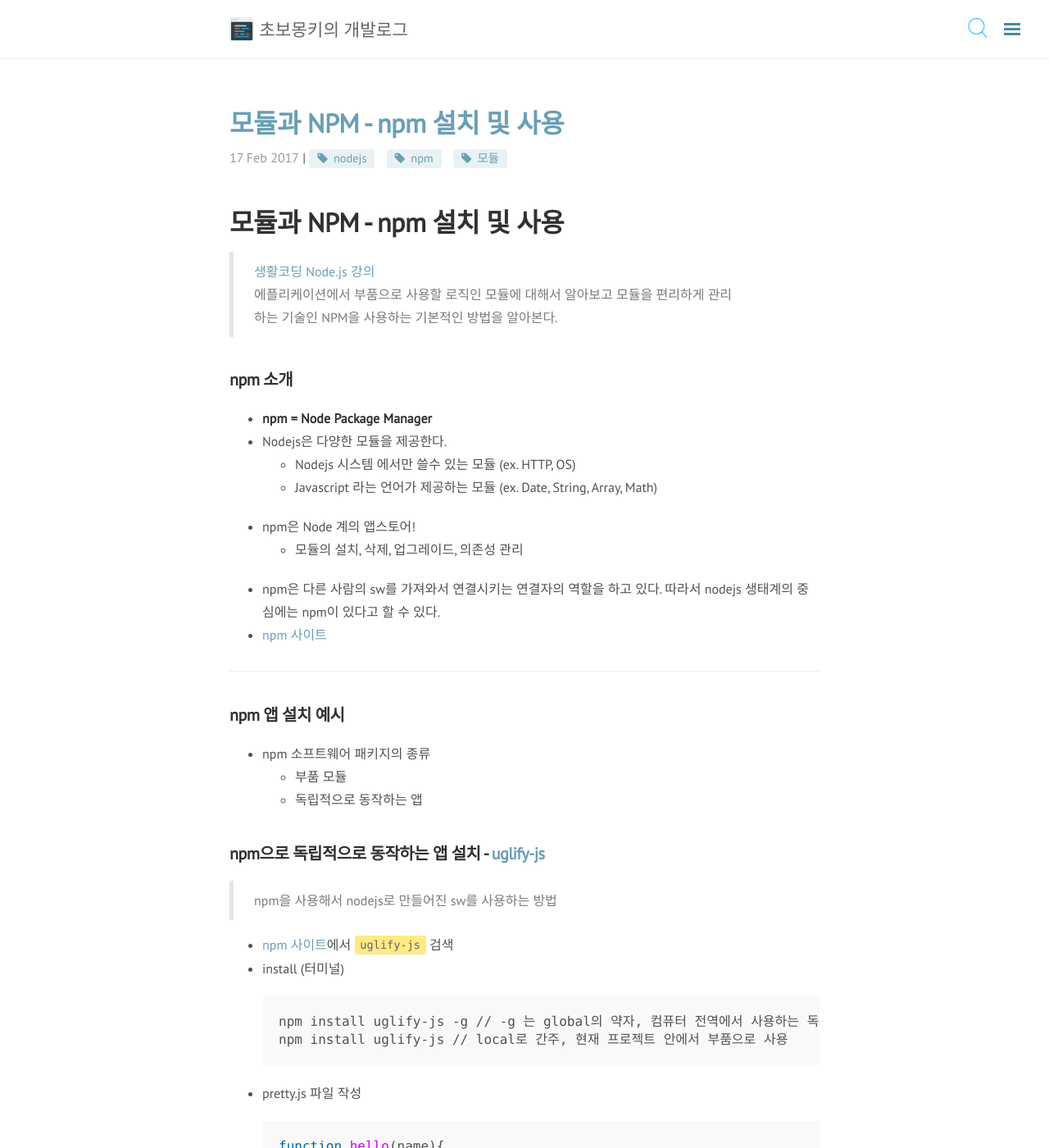
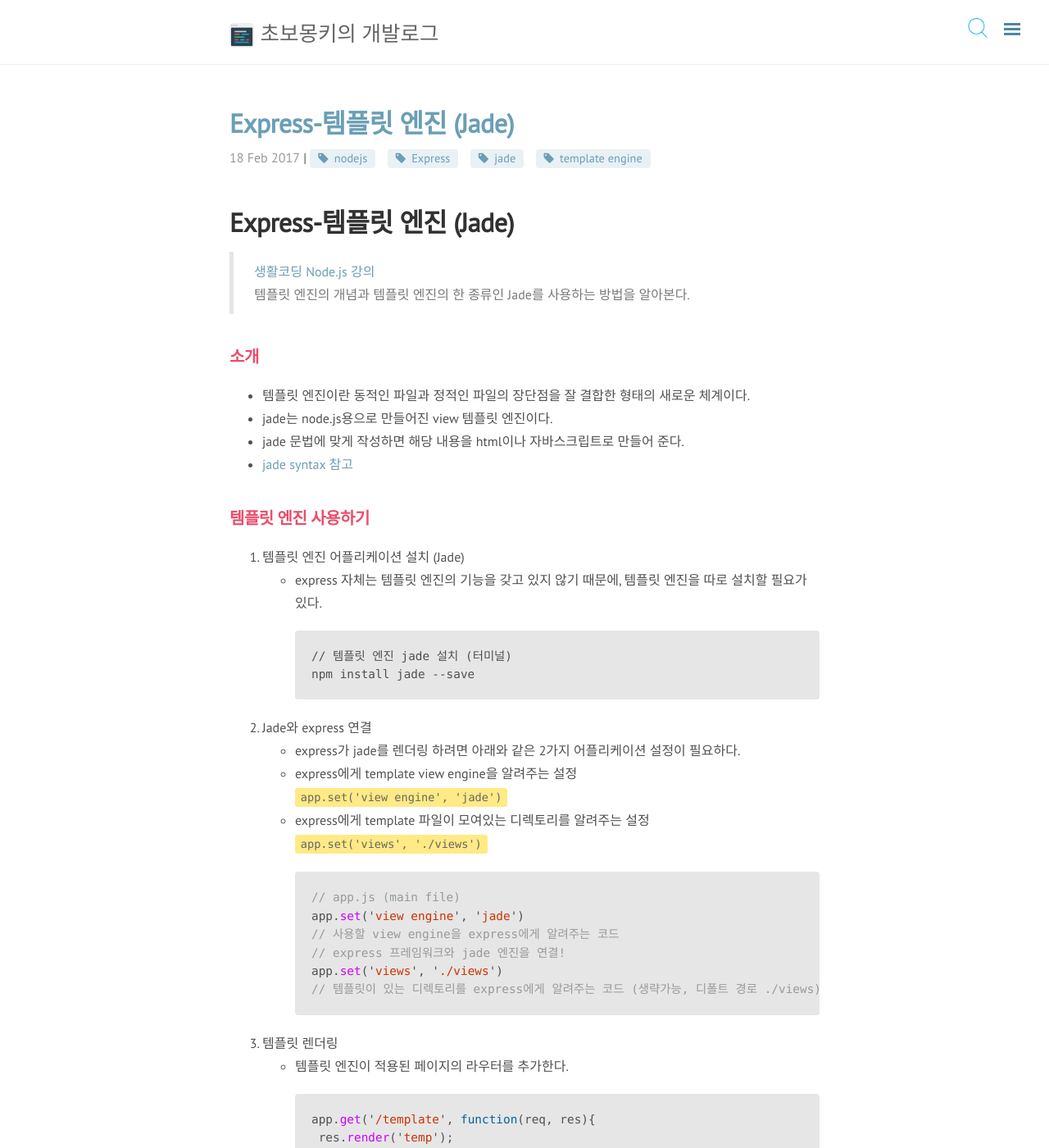
Before and after one commit to wayhome25/wayhome25.github.io, a Jekyll site: the page built from blog/index.html, in a window 1280 px wide and 1400 px high. Shown: the whole window at 82% size. Built offline with Jekyll 4.4.1, drawn with Linux system fonts in a browser that asks for light colours; nearby versions of some CDN libraries; the list of posts is cut into pages by our own code; comment, search, counter and statistics services are not loaded; some of the changed text lies outside the part shown.

Commit message:
add new posts - about nodejs

````diff
--- /dev/null
+++ b/_posts/nodejs/2017-02-18-nodejs-06-express-intro.md
@@ -0,0 +1,22 @@
+---
+layout: post
+title: Express-도입 및 설치
+category: nodejs
+tags: [nodejs, Express]
+comments: true
+---
+# Express-도입 및 설치
+> [생활코딩 Node.js 강의](https://opentutorials.org/course/2136/11855)
+>  Nodejs로 웹에플리케이션을 직접 만드는 방법을 다시 한번 살펴보고 Express를 사용하는 이유에 대해서 살짝 살펴본다.
+
+## 간단한 정의
+- 노드를 사용해서 직접 웹어플리케이션을 만드는 것은 손이 많이 감
+- 이를 간단하게 만들어주는 다양한 도구들이 있음
+- 그 중에 하나가 express 라는 노드를 사용하여 만든 프레임워크
+
+
+## 설치
+- [express 홈페이지](http://expressjs.com/ko/) 참고
+  - 터미널에서 `npm init`을 통해 해당 프로젝트 폴더를 npm 패키지로 만든다.
+  - `npm install express --save` --save 옵션을 통해서 package.json파일 의존성을 명시한다.
+  - node_modules 폴더에 파일이 설치되고 완료!
--- /dev/null
+++ b/_posts/nodejs/2017-02-18-nodejs-07-express-sample.md
@@ -0,0 +1,41 @@
+---
+layout: post
+title: Express-간단한 웹에플리케이션 만들기
+category: nodejs
+tags: [nodejs, Express]
+comments: true
+---
+# Express-간단한 웹에플리케이션 만들기
+> [생활코딩 Node.js 강의](https://opentutorials.org/course/2136/11886)
+>  Express 프레임워크를 사용하여 간단한 nodejs 웹에플리케이션을 만든다.
+
+## 예시 - 코드작성
+- entry app 만들기 (app.js) [express 가이드 참고](http://expressjs.com/ko/starter/hello-world.html)
+- main(entry) app, main(entry) file
+  : 가장 최초로 실행되는, 진입점이 되는 어플리케이션
+- app.js 코드작성
+  - 앱은 서버를 시작하며 3000번 포트에서 연결을 청취 app.listen(포트번호)
+  - 앱은 루트 URL(/) 또는 라우트에 대한 요청에 res.send(응답내용)으로 응답
+- `예시 코드에 익숙해질 필요가 있음`
+
+```javascript
+var express = require('express');
+var app = express();
+
+app.get('/',function(req, res){
+// 사용자가 root 디렉토리 (/)에 접속했을떄!
+// 여기서 get을 라우터라고 한다 (라우팅 : 길찾기)
+	res.send('hello siwa!');
+});
+app.get('/login',function(req, res){
+	res.send('<h1>login please siwa!</h1>');
+});
+
+app.listen(3000, function(){
+	console.log('connected 3000 port!');
+});
+```
+
+## 예시 - 코드실행
+- 터미널에서 node app.js 입력하여 파일을 실행
+- 브라우저에 http://localhost:3000, http://localhost:3000/login 로 접속하여 결과 확인
--- /dev/null
+++ b/_posts/nodejs/2017-02-18-nodejs-08-express-static.md
@@ -0,0 +1,26 @@
+---
+layout: post
+title: Express-정적파일을 서비스하는 법
+category: nodejs
+tags: [nodejs, Express]
+comments: true
+---
+# Express-정적파일을 서비스하는 법
+> [생활코딩 Node.js 강의](https://opentutorials.org/course/2136/11857)
+>   이미지나 텍스트 파일와 같은 정적인 파일을 서비스하는 방법을 다룬다.
+
+## Express에서 정적 파일 제공
+- [가이드 문서 참고](http://expressjs.com/ko/starter/static-files.html)
+- 서버를 시작하는 코드 내에 아래 코드 추가
+```javascript
+app.use(express.static('public'));
+// public : **정적인 파일이 위치할 디렉토리의 이름**
+```
+- public 폴더 내에 bento.png 이미지 파일 생성
+- `http://localhost:3000/bento.png` 로 접속하면 이미지 출력
+- `http://localhost:3000/bento` 로 접속했을때 bento.png 이미지가 출력되도록 하는 코드
+```javascript
+app.get('/bento', function(req, res){
+	res.send('hello bento! <img src="/bento.png">')
+})
+```
--- /dev/null
+++ b/_posts/nodejs/2017-02-18-nodejs-09-express-static-dynamic-page.md
@@ -0,0 +1,58 @@
+---
+layout: post
+title: Express-웹페이지를 표현하는 방법
+category: nodejs
+tags: [nodejs, Express, static]
+comments: true
+---
+# Express-웹페이지를 표현하는 방법
+> [생활코딩 Node.js 강의](https://opentutorials.org/course/2136/11857)
+>   웹페이지를 정적으로 만드는 방법과 동적으로 만드는 방법의 장점과 단점을 살펴본다.
+
+## 정적인(static) 파일을 전달하는 방법
+- express에게 정적인 파일이 모여있는 디렉토리 경로를 알려준다. `app.use(express.static('public'));`
+- 정적인 파일의 디렉토리로 설정한 public 폴더 내에 static.html 파일을 작성한다.
+- 해당 페이지는 `http://localhost:3000/static.html` 경로를 통해서 접근 가능하다.
+- 정적인 파일의 변경사항은 node application의 재기동 (터미널에서 `node app.js` 입력) 없이도 바로 반영시킬 수 있다.
+
+
+## 동적인(dynamic) 파일을 전달하는 방법
+- app.js 파일 (main file) 내에 라우터를 추가한다.
+```javascript
+app.get('/dynamic', function(req, res){
+	var lis = '';
+	for(var i = 0; i <5; i++){
+		lis += '<li>coding ' + i + '</li>';
+	}
+	// 자바스크립트 새로운 표준 formatted text 기능
+	// ` `(grave accent) 사용을 통해서 JS에서 여려줄의 코드를 넣을 수 없는 문제를 해결
+	var output =
+	`<!DOCTYPE html>
+	<html>
+	  <head>
+	    <meta charset="utf-8">
+	  </head>
+	  <body>
+	    hello Dynamic html~~!
+			<ul>
+				${lis} <!--문자열 내에서 변수 사용-->
+			</ul>
+	  </body>
+	</html>`;
+	res.send(output);
+});
+```
+- 터미널에 `node app.js` 입력 후, `http://localhost:3000/dynamic` 경로를 통해서 결과 확인한다.
+- 동적인 파일의 변경사항은 node application의 재기동이 필요하다.
+
+## 장단점
+### 정적인 파일
+	- 장점 : 작성이 편리하다, 변경내용 적용을 위해 node application의 재기동이 필요하지 않다.
+	- 단점 : 반복, 변수 등의 프로그래밍적인 요소를 사용할 수 없다.
+
+### 동적인 파일
+	- 장점 : 반복, 변수 등의 프로그래밍적인 요소를 사용할 수 있다.
+	- 단점 : js안에서 html작성이 까다롭다.
+
+## 템플릿 엔진
+- `정적인 것의 장점과 동적인 것의 장점을 합친 방법`
--- /dev/null
+++ b/_posts/nodejs/2017-02-18-nodejs-10-express-template-engine-jade.md
@@ -0,0 +1,102 @@
+---
+layout: post
+title: Express-템플릿 엔진 (Jade)
+category: nodejs
+tags: [nodejs, Express, jade, template engine]
+comments: true
+---
+# Express-템플릿 엔진 (Jade)
+> [생활코딩 Node.js 강의](https://opentutorials.org/course/2136/11915)
+>  템플릿 엔진의 개념과 템플릿 엔진의 한 종류인 Jade를 사용하는 방법을 알아본다.
+
+## 소개
+- 템플릿 엔진이란 동적인 파일과 정적인 파일의 장단점을 잘 결합한 형태의 새로운 체계이다.
+- jade는 node.js용으로 만들어진 view 템플릿 엔진이다.
+- jade 문법에 맞게 작성하면 해당 내용을 html이나 자바스크립트로 만들어 준다.
+- [jade syntax 참고](https://naltatis.github.io/jade-syntax-docs/)
+
+
+## 템플릿 엔진 사용하기
+1. 템플릿 엔진 어플리케이션 설치 (Jade)
+- express 자체는 템플릿 엔진의 기능을 갖고 있지 않기 때문에, 템플릿 엔진을 따로 설치할 필요가 있다.
+```
+// 템플릿 엔진 jade 설치 (터미널)
+npm install jade --save
+```
+2. Jade와 express 연결
+- express가 jade를 렌더링 하려면 아래와 같은 2가지 어플리케이션 설정이 필요하다.
+- express에게 template view engine을 알려주는 설정
+`app.set('view engine', 'jade')`
+- express에게 template 파일이 모여있는 디렉토리를 알려주는 설정
+`app.set('views', './views')`
+```javascript
+// app.js (main file)
+app.set('view engine', 'jade')
+// 사용할 view engine을 express에게 알려주는 코드
+// express 프레임워크와 jade 엔진을 연결!
+app.set('views', './views')
+// 템플릿이 있는 디렉토리를 express에게 알려주는 코드 (생략가능, 디폴트 경로 ./views)
+```
+3. 템플릿 렌더링
+	- 템플릿 엔진이 적용된 페이지의 라우터를 추가한다.
+```javascript
+app.get('/template', function(req, res){
+	res.render('temp');
+})
+// 템플릿 엔진의 소스코드를 가지고 와서 웹페이지를 만들어 내는 res 객체의 메소드
+```
+4. 렌더링된 페이지 확인
+	- http://localhost:3000/template 경로로 get방식으로 접속한 사용자에게 fucntion이 실행이 되면서 'temp'라는 템플릿 파일을 렌더링해서 웹페이지로 전송한다.
+
+
+##  템플릿 엔진 Jade의 사용법과 문법
+### 기본문법
+- [jade syntax 참고](https://naltatis.github.io/jade-syntax-docs/)
+- /views/temp.jade 파일 작성
+- 코드내용 (temp.jade)
+	```
+	html
+	  head
+	    title= _title
+	  body
+	    h1 hello Jade
+	    ul
+	      -for (var i=0; i<5; i++)
+	        li coding
+	    div= time
+	```
+- 렌더링 결과
+	```html
+	<html>
+	<head>
+	  <title>Jade</title>
+	</head>
+	<body>
+	  <h1>hello Jade</h1>
+	  <ul>
+	    <li>coding</li>
+	    <li>coding</li>
+	    <li>coding</li>
+	    <li>coding</li>
+	    <li>coding</li>
+	  </ul>
+	  <div>Sat Feb 18 2017 17:50:48 GMT+0900 (KST)</div>
+	</body>
+	</html>
+	```
+
+### 변수 사용방법
+- 변수의 정의는 jade 밖의 jade를 사용하는 express 에서 선언
+```javascript
+// app.js
+app.get('/template', function(req, res){
+	res.render('temp', {time: Date(), _title: 'Jade'});
+	//.reder() 매소드의 2번째 인자로 템플릿 파일에서 사용할 변수를 정의
+})
+```
+- 참고) 렌더링된 html 파일이 편하게 출력되게 하려면 아래 코드 추가
+(구글 검색 키워드 : express jade html pretty)
+```javascript
+// app.js
+app.locals.pretty = true;
+```
--- a/_scss/base/_global.scss
+++ b/_scss/base/_global.scss
@@ -20,7 +20,7 @@ html {
 
 h1, h2, h3, h4, h5, h6 {
   font-family: $font-sans;
-  font-weight: 400;
+  font-weight: 500;
   color: $title-color;
   letter-spacing: -.025rem;
 }
--- a/_scss/base/_poole.scss
+++ b/_scss/base/_poole.scss
@@ -96,7 +96,7 @@ h2 {
 }
 h3 {
   margin-top: 1.5rem;
-  font-size: 1.25rem;
+  font-size: 1.5rem;
 }
 h4, h5, h6 {
   margin-top: 1rem;
@@ -111,6 +111,7 @@ p {
 
 strong {
   color: #303030;
+  font-weight: bold !important;
 }
 
 
@@ -130,7 +131,7 @@ dd {
 /* Misc */
 hr {
   position: relative;
-  margin: 1.5rem 0;
+  margin: 2rem 0;
   border: 0;
   border-top: 1px solid #eee;
   border-bottom: 1px solid #fff;
@@ -163,7 +164,7 @@ pre {
   display: block;
   overflow-x: auto;
   max-width: 100%;
-  margin-top: 0;
+  margin-top: 1rem;
   margin-bottom: 1rem;
   padding: 1rem;
   font-size: .8rem;
@@ -172,12 +173,13 @@ pre {
   white-space: pre;
   word-break: break-all;
   word-wrap: break-word;
-  background-color: #f9f9f9;
+  // background-color: #f9f9f9;
+  background-color: #e6e6e6;
 
 }
 pre code {
   padding: 0;
-  font-size: 100%;
+  font-size: 90%;
   color: inherit;
   background-color: transparent;
 }
--- a/_scss/component/_post.scss
+++ b/_scss/component/_post.scss
@@ -12,10 +12,11 @@
     h2 {
       margin: 2em 0 1em 0;
       font-size: 1.0rem;
+      color: #ec4c6a;
     }
     h3, h4, h5, h6 {
       margin: 2em 0 1em 0;
-      font-size: 0.8rem;
+      font-size: 1.0rem;
     }
   }
 
````
Also changed, not shown: _posts/nodejs/2017-02-17-nodejs-03-module.md (+7 -7 lines), _posts/nodejs/2017-02-17-nodejs-04-npm.md (+2 -2 lines), _posts/nodejs/2017-02-18-nodejs-05-callback.md (added, +24 -0 lines), _posts/nodejs/2017-02-18-nodejs-06-Asynchronous-synchronous.md (added, +53 -0 lines).
